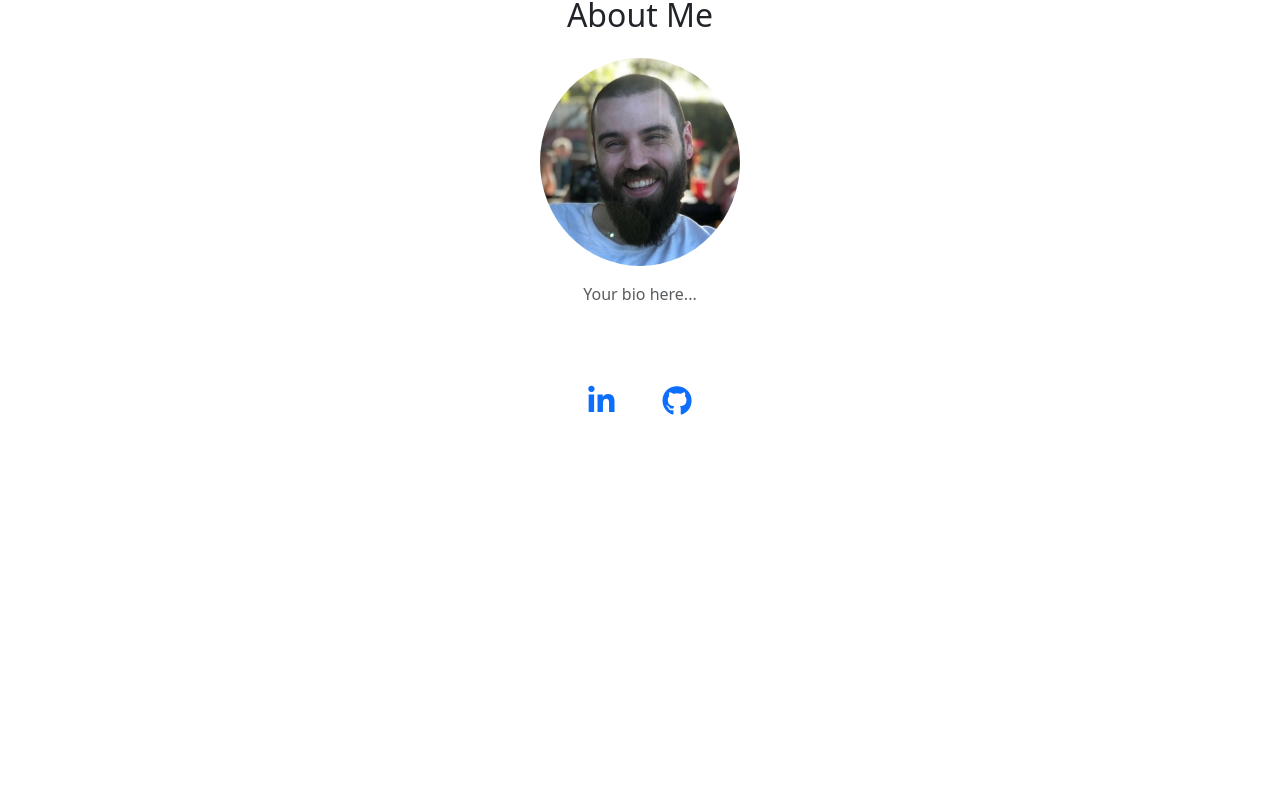
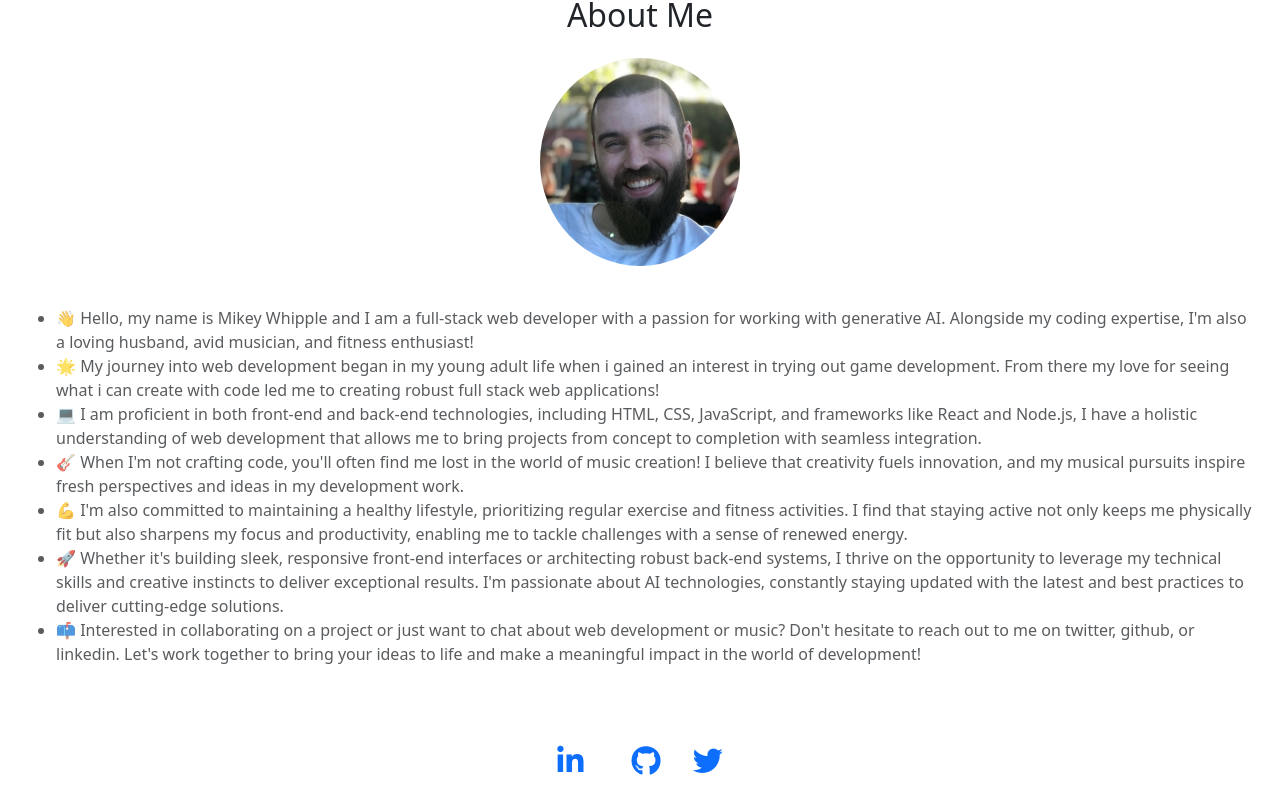
Before and after one commit to EmpireAntz/mikeys-portfolio, a React (Vite) app in the folder mikeys-portfolio/: page / in a window 1280 px wide. Shown: the part 196-1004 px from the top of the page. Before the commit the page ends 800 px from the top, so only its background shows below. Built offline with nearby package versions, Linux system fonts and the light colour scheme.

Commit message:
added all projects and links to projects as well as filled out bio page and updated footer.

```diff
--- a/mikeys-portfolio/src/components/Footer.jsx
+++ b/mikeys-portfolio/src/components/Footer.jsx
@@ -10,6 +10,9 @@ function Footer() {
         <a href="https://github.com/EmpireAntz" className="" target="_blank" rel="noopener noreferrer">
           <i className="fab fa-github"></i>
         </a>
+        <a href="https://twitter.com" className="" target="_blank" rel="noopener noreferrer">
+          <i className="fab fa-twitter"></i>
+        </a>
       </div>
     </footer>
   );
--- a/mikeys-portfolio/src/pages/AboutMe.jsx
+++ b/mikeys-portfolio/src/pages/AboutMe.jsx
@@ -4,9 +4,21 @@ function AboutMe() {
       <h2>About Me</h2>
 
       <img src="/pic-of-me.jpg" alt="Avatar" className="img-fluid rounded-circle my-3" style={{ maxWidth: '200px' }} />
-      <p className="text-muted">
-        Your bio here...
-      </p>
+      <ul className="text-muted text-start m-4">
+<li>👋 Hello, my name is Mikey Whipple and I am a full-stack web developer with a passion for working with generative AI. Alongside my coding expertise, I'm also a loving husband, avid musician, and fitness enthusiast!</li>
+
+<li>🌟 My journey into web development began in my young adult life when i gained an interest in trying out game development. From there my love for seeing what i can create with code led me to creating robust full stack web applications!</li>
+
+<li>💻 I am proficient in both front-end and back-end technologies, including HTML, CSS, JavaScript, and frameworks like React and Node.js, I have a holistic understanding of web development that allows me to bring projects from concept to completion with seamless integration.</li>
+
+<li>🎸 When I'm not crafting code, you'll often find me lost in the world of music creation! I believe that creativity fuels innovation, and my musical pursuits inspire fresh perspectives and ideas in my development work.</li>
+
+<li>💪 I'm also committed to maintaining a healthy lifestyle, prioritizing regular exercise and fitness activities. I find that staying active not only keeps me physically fit but also sharpens my focus and productivity, enabling me to tackle challenges with a sense of renewed energy.</li>
+
+<li>🚀 Whether it's building sleek, responsive front-end interfaces or architecting robust back-end systems, I thrive on the opportunity to leverage my technical skills and creative instincts to deliver exceptional results. I'm passionate about AI technologies, constantly staying updated with the latest and best practices to deliver cutting-edge solutions.</li>
+
+<li>📫 Interested in collaborating on a project or just want to chat about web development or music? Don't hesitate to reach out to me on twitter, github, or linkedin. Let's work together to bring your ideas to life and make a meaningful impact in the world of development!</li>
+      </ul>
     </div>
   );
 }
--- a/mikeys-portfolio/src/pages/Portfolio.jsx
+++ b/mikeys-portfolio/src/pages/Portfolio.jsx
@@ -5,33 +5,33 @@ function Portfolio() {
   const projects = [
     {
       title: 'Convo',
-      imageUrl: './public/convoimg.png',
+      imageUrl: './convoimg.png',
       projectUrl: 'https://instant-message-bc5aadb93a5f.herokuapp.com/'
     },
     {
       title: 'Blooker',
-      imageUrl: './public/blookerimg.png',
+      imageUrl: './blookerimg.png',
       projectUrl: 'https://empireantz.github.io/book-search/'
     },
     {
       title: 'D&D Character Generator',
-      imageUrl: './public/dndgenimg.png',
+      imageUrl: './dndgenimg.png',
       projectUrl: 'https://github.com/EmpireAntz/dd-image-gen'
     },
     {
       title: 'Weather Forecast',
-      imageUrl: './public/weatherimg.png',
+      imageUrl: './weatherimg.png',
       projectUrl: 'https://empireantz.github.io/weather-forecast/'
     },
     {
       title: 'Note Taker',
-      imageUrl: './public/notetakerimg.png',
+      imageUrl: './notetakerimg.png',
       projectUrl: 'https://shrouded-spire-73338-77126ebbed1f.herokuapp.com/'
     },
     {
-      title: 'proj6',
-      imageUrl: './public/blookerimg.png',
-      projectUrl: 'https://github.com/EmpireAntz/dd-image-gen'
+      title: 'README Generator',
+      imageUrl: './readmeimg.png',
+      projectUrl: 'https://github.com/EmpireAntz/readme-generator'
     },
   ];
 
```
Also changed, not shown: mikeys-portfolio/public/readmeimg.png (added), 1 other file (tests, documents, lock files or other folders).
